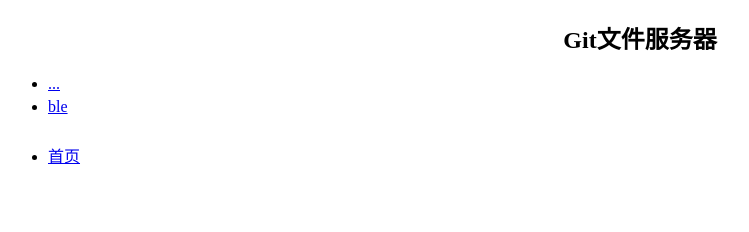
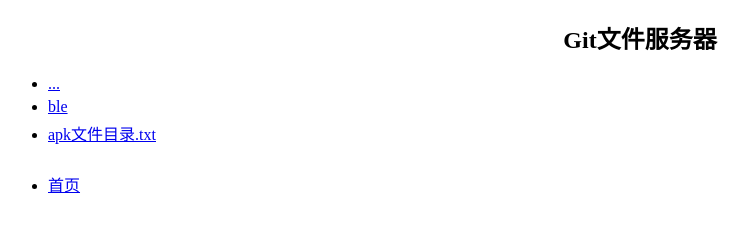
Before and after one commit to wiyixiao/wiyixiao.github.io, a plain HTML site: page app/index.html in a window 1280 px wide. Shown: the whole page, without its empty margins (0-749 px from the left). Drawn offline with Linux system fonts and the light colour scheme.

Commit message:
增加 apk.txt

```diff
--- a/app/index.html
+++ b/app/index.html
@@ -10,6 +10,7 @@
 <ul>
 <li><a href='https://wiyixiao.github.io/index.html'>...</a></li>
 <li><a href='https://wiyixiao.github.io/app/ble/index.html'>ble</a></li>
+<li><a href='https://wiyixiao.github.io/app/apk文件目录.txt'>apk文件目录.txt</a></li>
 <li style='margin-top:27px;'><a href='https://wiyixiao.github.io'>首页</a></li>
 </ul>
 </body>
```
Also changed, not shown: app/apk文件目录.txt (added).
